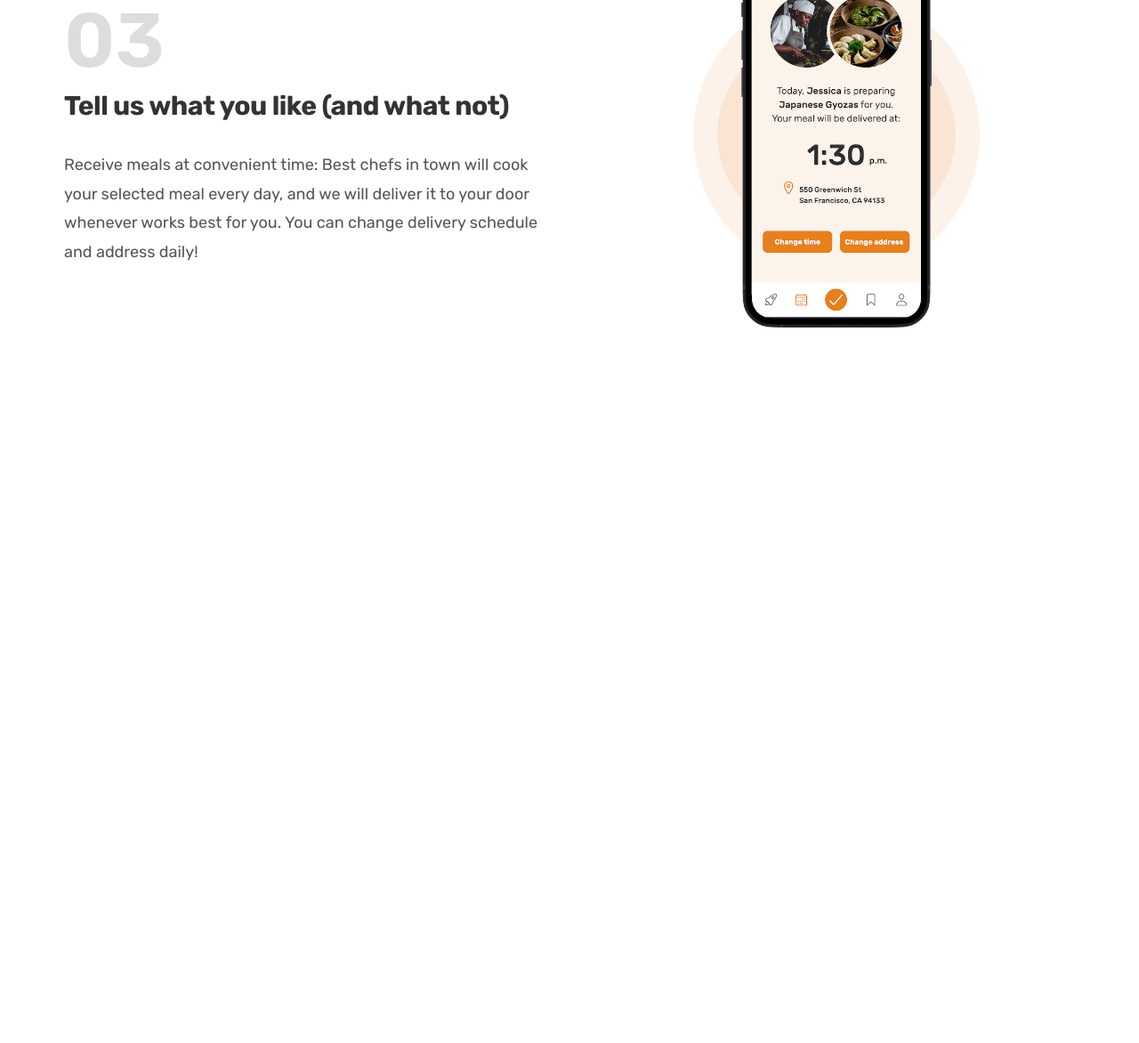
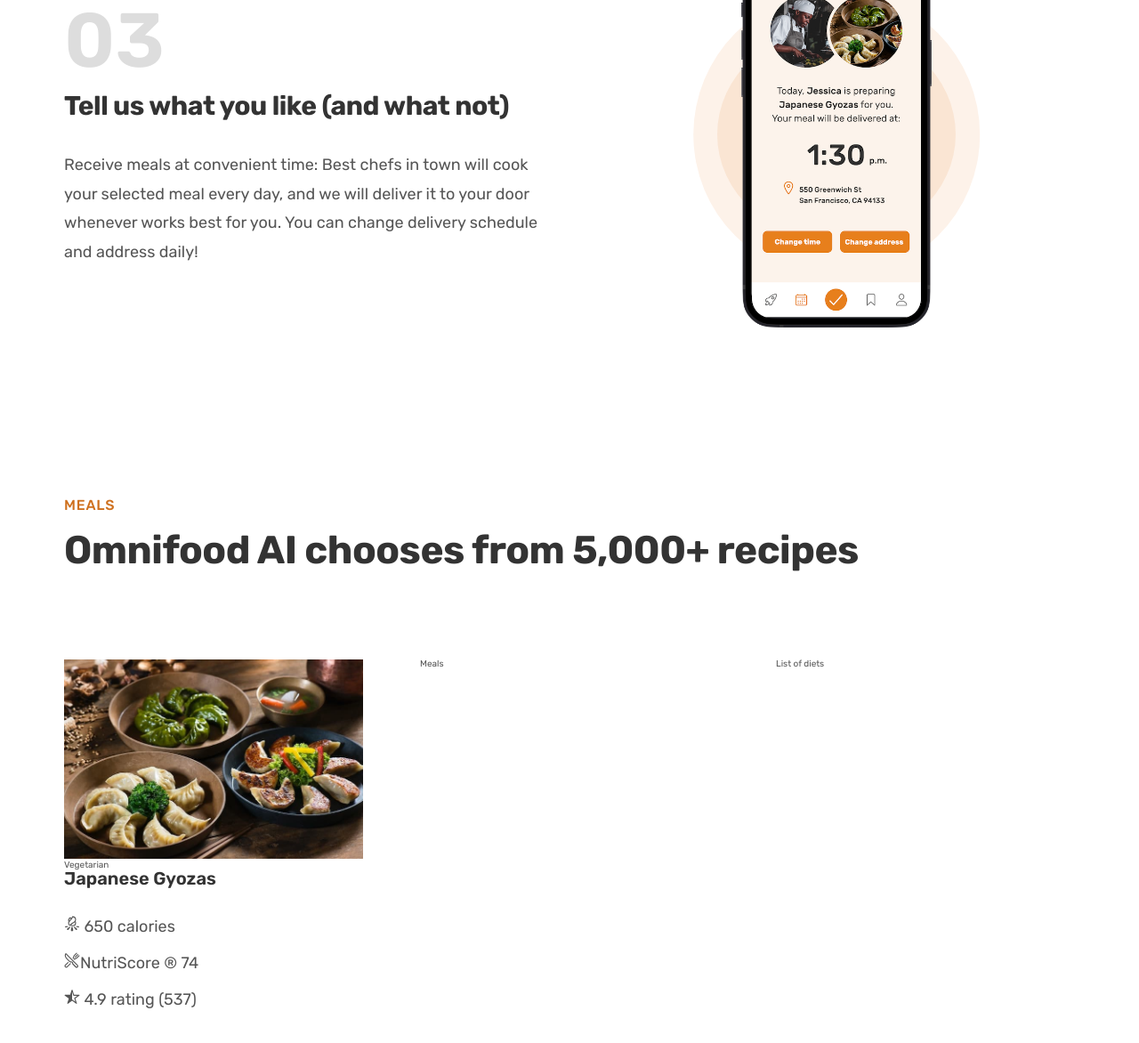
Before and after one commit to hishamrehab/FoodieFiesta, a plain HTML site: page index.html in a window 1280 px wide. Shown: the part 2366-3538 px from the top of the page at 89% size. Before the commit the page ends 2830 px from the top, so only its background shows below. Drawn offline with nearby package versions, Linux system fonts and the light colour scheme.

Commit message:
Meals Section

```diff
--- a/css/style.css
+++ b/css/style.css
@@ -211,7 +211,35 @@
     z-index: -1;
 }
 
-
 .step-img {
     width: 40%;
 }
+
+/* Meals Section */
+
+.section-meals {
+    padding: 9.6rem 0;
+}
+
+.meal-title {
+    font-size: 2rem;
+    color: #333;
+    font-weight: 600;
+    margin-bottom: 3.2rem;
+}
+
+.meal-atteributes {
+  list-style: none;
+  display: flex;
+  flex-direction: column;
+   gap: 2rem;
+}
+
+.meal-attribute {
+   font-size: 1.8rem;
+}
+
+
+.meal-img {
+    width:100%;
+}
--- a/index.html
+++ b/index.html
@@ -124,7 +124,34 @@
     </div>
     </section>
 
+    <section class="section-meals">
+        <div class="container">
+            <span class="subheading">Meals</span>
+            <h2 class="heading-secondary margin-bottom-md">
+                Omnifood AI chooses from 5,000+ recipes
+             </h2>
+            </div>
+
+            <div class="container grid grid--3-cols">
+                <div class="meal">
+                    <img src="img/meals/meal-1.jpg" alt="Japanese Gyozas" class="meal-img" />
+                 <span class="tag">Vegetarian</span>
+                <p class="meal-title">Japanese Gyozas</p>
+             <ul class="meal-atteributes">
+                <li class="meal-attribute"><ion-icon name="bonfire-outline"></ion-icon>
+               <span>650 calories</span></li>
+                <li class="meal-attribute"><ion-icon name="restaurant-outline"></ion-icon><span>NutriScore &reg; 74</span></li>
+                <li class="meal-attribute"><ion-icon name="star-half-outline"></ion-icon> <span>4.9 rating (537)</span></li>
+
+             </ul>
+                </div>
+                <div class="meal">Meals</div>
+                <div class="list">List of diets</div>
+            </div>
+    </section>
 
 </main>
+<script type="module" src="https://unpkg.com/ionicons@7.1.0/dist/ionicons/ionicons.esm.js"></script>
+<script nomodule src="https://unpkg.com/ionicons@7.1.0/dist/ionicons/ionicons.js"></script>
 </body>
 </html>
```
